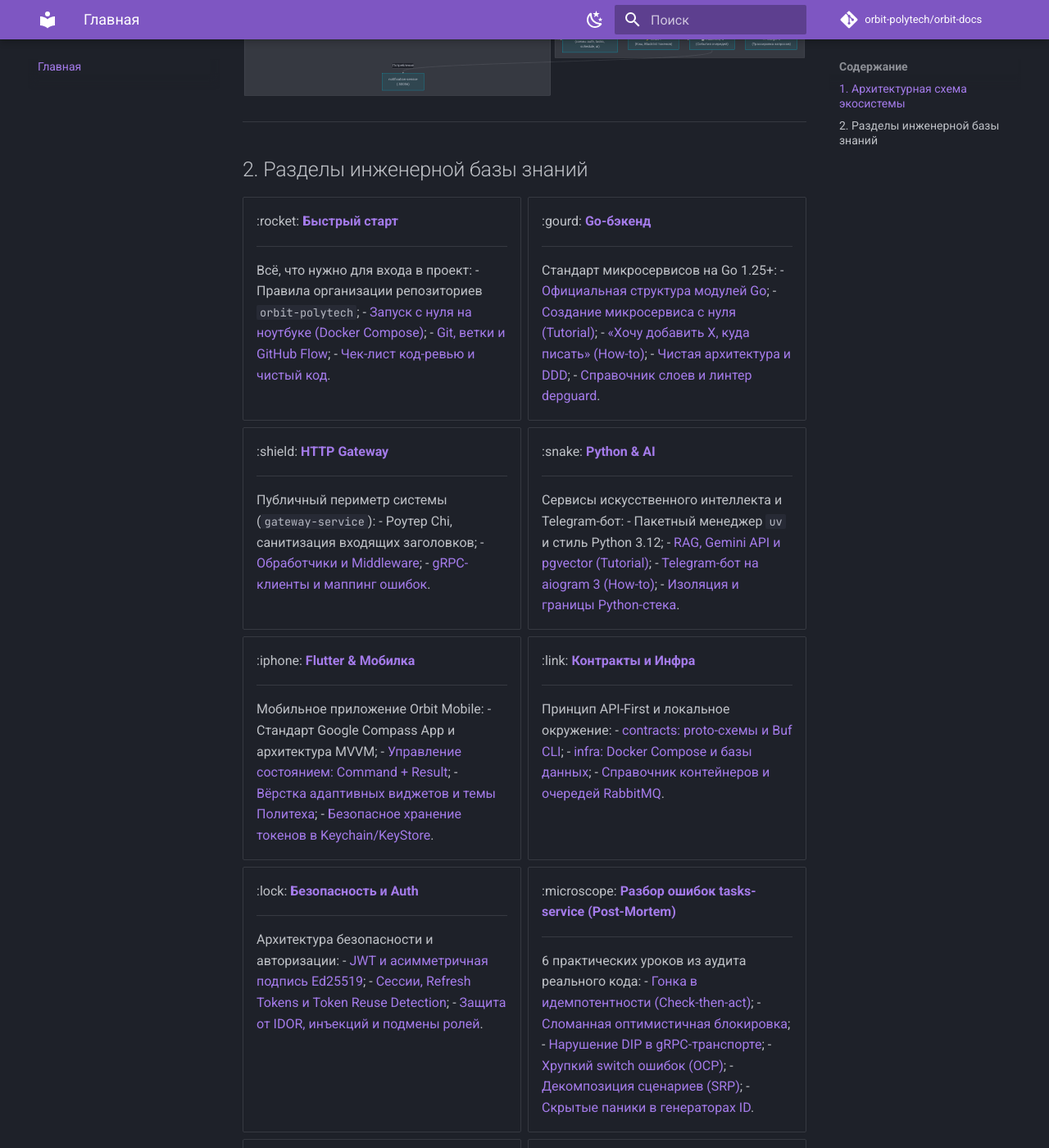
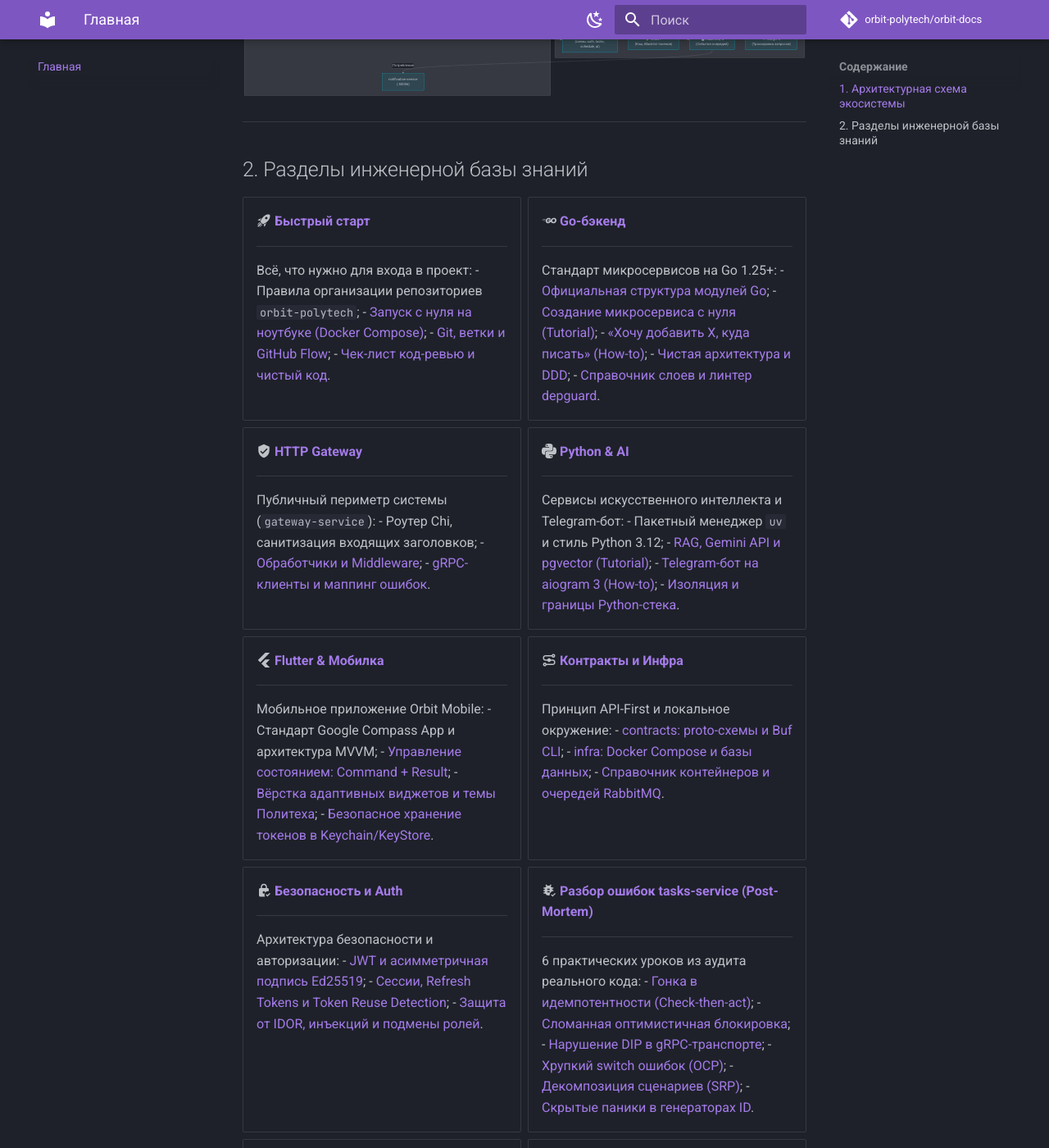
Before and after one commit to orbit-polytech/orbit-docs, an MkDocs documentation site: the page built from docs/index.md, in a window 1280 px wide and 1400 px high, scrolled down 732 px. Shown: the whole window at 82% size. Built offline with MkDocs 1.6.1 and Material for MkDocs 9.7.7, drawn with Linux system fonts in a browser that asks for light colours; comment, search, counter and statistics services are not loaded; part of the change alters nothing that is shown.

Commit message:
fix(docs): enable pymdownx.emoji and replace shortcodes with Material and Simple Icons
- Enable pymdownx.emoji with Twemoji index and SVG generator in mkdocs.yml
- Replace unrendered text shortcodes (:rocket:, :gourd:, etc.) with official Material and Simple Icons (:material-rocket-launch:, :simple-go:, :simple-python:, :simple-flutter:, etc.)

```diff
--- a/docs/index.md
+++ b/docs/index.md
@@ -65,7 +65,7 @@ flowchart TD
 
 <div class="grid cards" markdown>
 
--   :rocket: __[Быстрый старт](quickstart/overview.md)__
+-   :material-rocket-launch: __[Быстрый старт](quickstart/overview.md)__
 
     ---
 
@@ -75,7 +75,7 @@ flowchart TD
     - [Git, ветки и GitHub Flow](quickstart/git-workflow.md);
     - [Чек-лист код-ревью и чистый код](quickstart/review-checklist.md).
 
--   :gourd: __[Go-бэкенд](backend-go/overview.md)__
+-   :simple-go: __[Go-бэкенд](backend-go/overview.md)__
 
     ---
 
@@ -86,7 +86,7 @@ flowchart TD
     - [Чистая архитектура и DDD](backend-go/clean-architecture.md);
     - [Справочник слоев и линтер depguard](backend-go/reference.md).
 
--   :shield: __[HTTP Gateway](gateway/overview.md)__
+-   :material-shield-check: __[HTTP Gateway](gateway/overview.md)__
 
     ---
 
@@ -95,7 +95,7 @@ flowchart TD
     - [Обработчики и Middleware](gateway/handlers-and-middleware.md);
     - [gRPC-клиенты и маппинг ошибок](gateway/grpc-clients.md).
 
--   :snake: __[Python & AI](python-ai/overview.md)__
+-   :simple-python: __[Python & AI](python-ai/overview.md)__
 
     ---
 
@@ -105,7 +105,7 @@ flowchart TD
     - [Telegram-бот на aiogram 3 (How-to)](python-ai/bot-guide.md);
     - [Изоляция и границы Python-стека](python-ai/explanation.md).
 
--   :iphone: __[Flutter & Мобилка](mobile-flutter/overview.md)__
+-   :simple-flutter: __[Flutter & Мобилка](mobile-flutter/overview.md)__
 
     ---
 
@@ -115,7 +115,7 @@ flowchart TD
     - [Вёрстка адаптивных виджетов и темы Политеха](mobile-flutter/widgets-tutorial.md);
     - [Безопасное хранение токенов в Keychain/KeyStore](mobile-flutter/network-and-storage.md).
 
--   :link: __[Контракты и Инфра](contracts-infra/overview.md)__
+-   :material-transit-connection-variant: __[Контракты и Инфра](contracts-infra/overview.md)__
 
     ---
 
@@ -124,7 +124,7 @@ flowchart TD
     - [infra: Docker Compose и базы данных](contracts-infra/infra.md);
     - [Справочник контейнеров и очередей RabbitMQ](contracts-infra/reference.md).
 
--   :lock: __[Безопасность и Auth](security/overview.md)__
+-   :material-lock-check: __[Безопасность и Auth](security/overview.md)__
 
     ---
 
@@ -133,7 +133,7 @@ flowchart TD
     - [Сессии, Refresh Tokens и Token Reuse Detection](security/sessions-refresh.md);
     - [Защита от IDOR, инъекций и подмены ролей](security/validation-defense.md).
 
--   :microscope: __[Разбор ошибок tasks-service (Post-Mortem)](tasks-service-postmortem/overview.md)__
+-   :material-bug-check: __[Разбор ошибок tasks-service (Post-Mortem)](tasks-service-postmortem/overview.md)__
 
     ---
 
@@ -145,7 +145,7 @@ flowchart TD
     - [Декомпозиция сценариев (SRP)](tasks-service-postmortem/05-usecase-srp.md);
     - [Скрытые паники в генераторах ID](tasks-service-postmortem/06-runtime-panics.md).
 
--   :books: __[Справочник](reference/canonical-values.md)__
+-   :material-book-open-page-variant: __[Справочник](reference/canonical-values.md)__
 
     ---
 
@@ -154,7 +154,7 @@ flowchart TD
     - [Карта 13 репозиториев организации](reference/polyrepo-map.md);
     - [Соглашения об именовании кода, веток и коммитов](reference/naming-conventions.md).
 
--   :robot: __[Для ИИ-агентов](ai/agents.md)__
+-   :material-robot: __[Для ИИ-агентов](ai/agents.md)__
 
     ---
 
--- a/mkdocs.yml
+++ b/mkdocs.yml
@@ -63,6 +63,9 @@ markdown_extensions:
   - attr_list
   - def_list
   - md_in_html
+  - pymdownx.emoji:
+      emoji_index: !!python/name:material.extensions.emoji.twemoji
+      emoji_generator: !!python/name:material.extensions.emoji.to_svg
 
 plugins:
   - search
```
